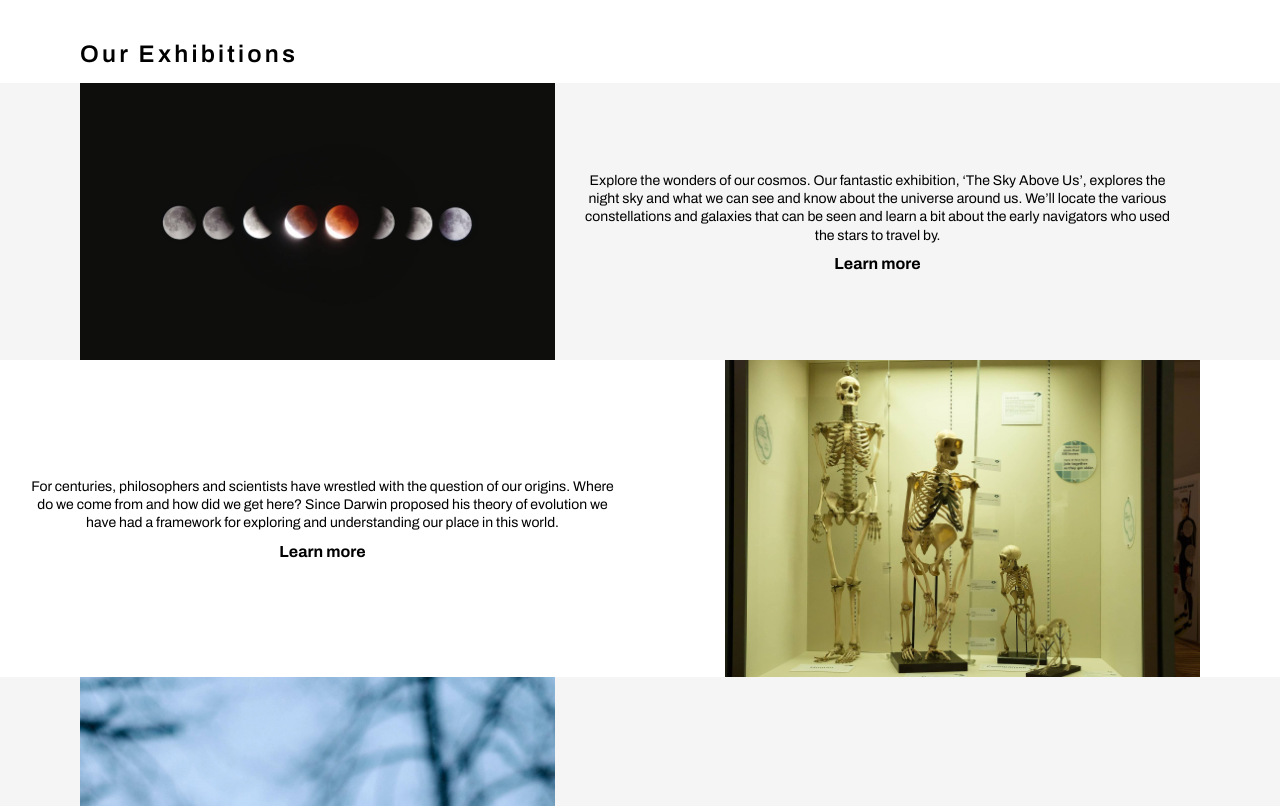
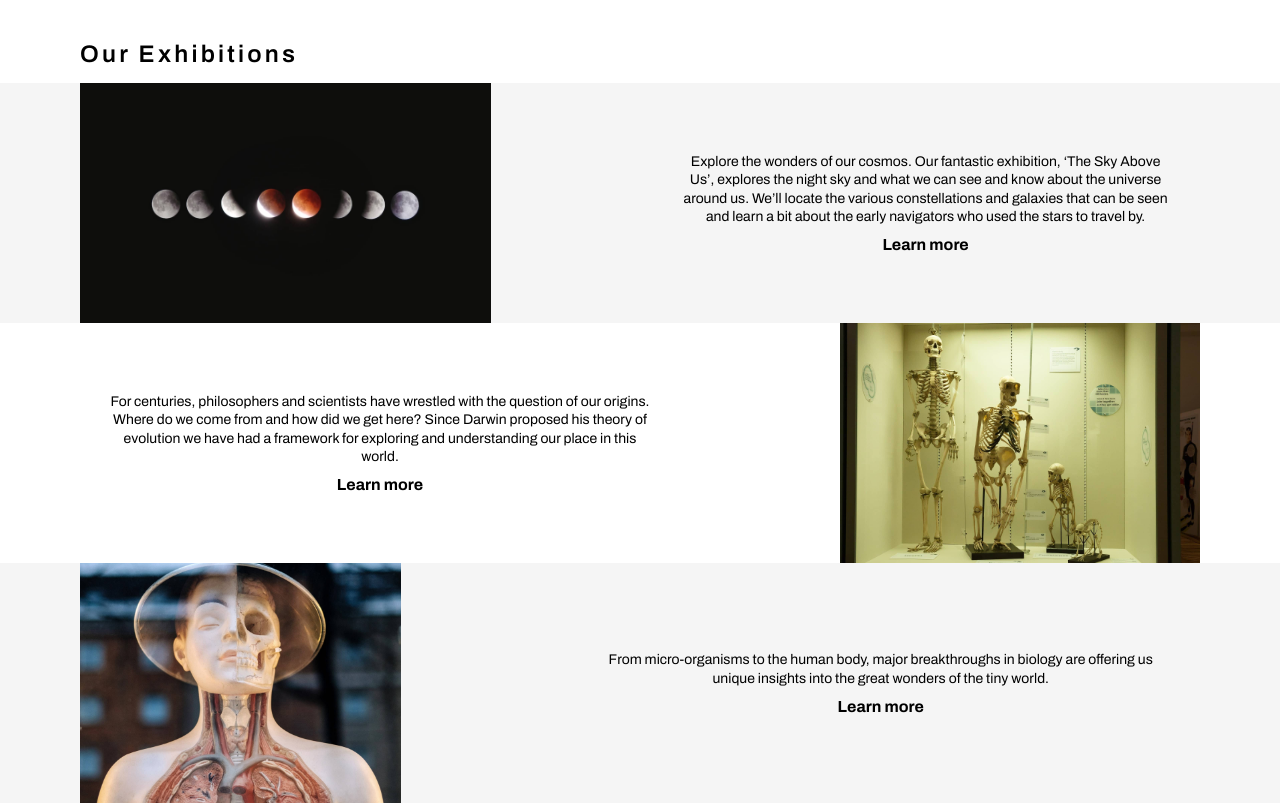
Before and after one commit to Glenn-2k/semesterproject1, a plain HTML site: page index.html in a window 1280 px wide. Shown: the part 602-1408 px from the top of the page. Drawn offline with Linux system fonts and the light colour scheme.

Commit message:
styles.css
small changes to images

```diff
--- a/styles.css
+++ b/styles.css
@@ -257,17 +257,11 @@ footer a {
     .image-3-home {
         height: auto;
         width: 475px;
+        max-height: 15rem;
+        object-fit: cover;
+        margin: 0px 80px;
     }
 
-    .image-1-home,
-    .image-3-home {
-        margin-left: 80px;
-
-    }
-
-    .image-2-home {
-        margin-right: 80px;
-    }
 
     .content-container-foreground,
     .content-container-background {
@@ -278,7 +272,7 @@ footer a {
         display: flex;
         flex-direction: column;
         justify-content: center;
-        margin-right: 80px;
+        margin: 0px 80px;
     }
 
 
```
